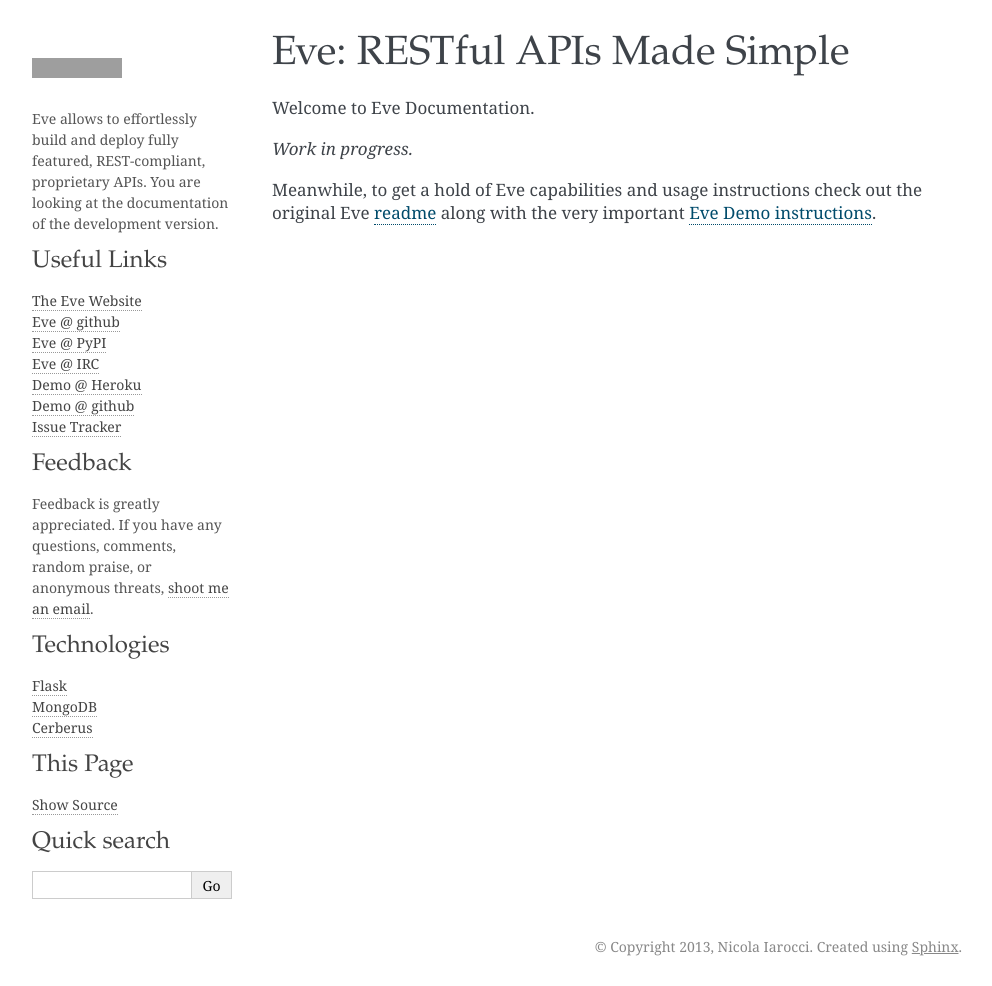
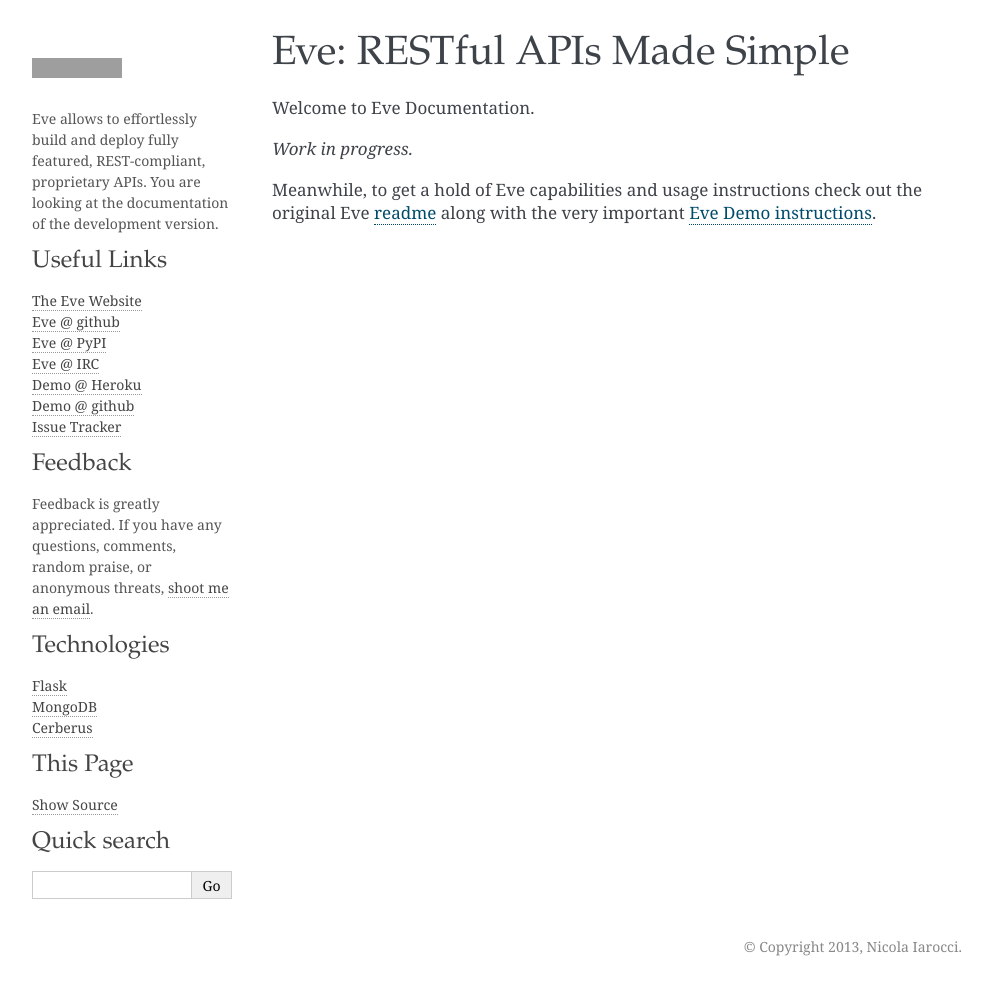
Before and after one commit to pyeve/eve, a Sphinx documentation site: the page built from docs/index.rst, in a window 1280 px wide. Shown: the whole page, without its empty margins (148-1140 px from the left). Built offline with Sphinx 7.4.7, drawn with Linux system fonts in a browser that asks for light colours; grey boxes are pictures that could not be loaded.

Commit message:
Static 'created with Sphinx' note removed

```diff
--- a/docs/_themes/flask/layout.html
+++ b/docs/_themes/flask/layout.html
@@ -16,7 +16,6 @@
 {%- block footer %}
   <div class="footer">
     &copy; Copyright {{ copyright }}.
-    Created using <a href="http://sphinx.pocoo.org/">Sphinx</a>.
   </div>
   {% if pagename == 'index' %}
   </div>
```
